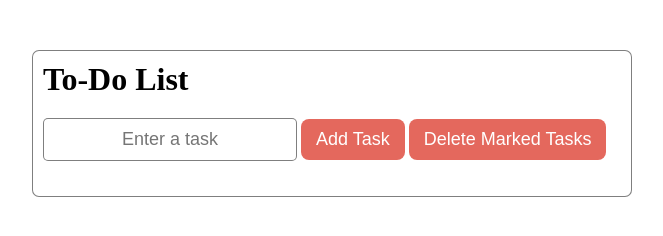
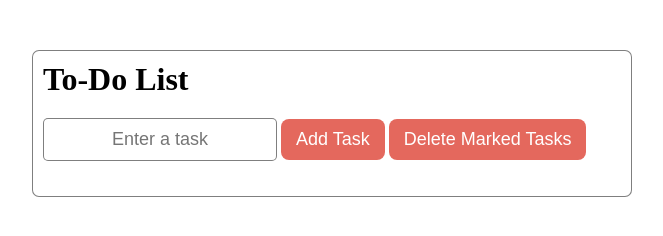
Before and after one commit to swikritipoudel/todo-list-app, a plain HTML site: page index.html in a window 1280 px wide. Shown: the whole page, without its empty margins (308-971 px from the left). Drawn offline with Linux system fonts and the light colour scheme.

Commit message:
fixed input

```diff
--- a/style.css
+++ b/style.css
@@ -38,7 +38,8 @@ body{
 
 
 input.task{
-    padding: 10px;
+    max-width: 90%;
+    padding: 10px 0;
     text-align: center;
     border-radius: 5px;
     border: 1px solid rgba(0, 0, 0, 0.5);
```
